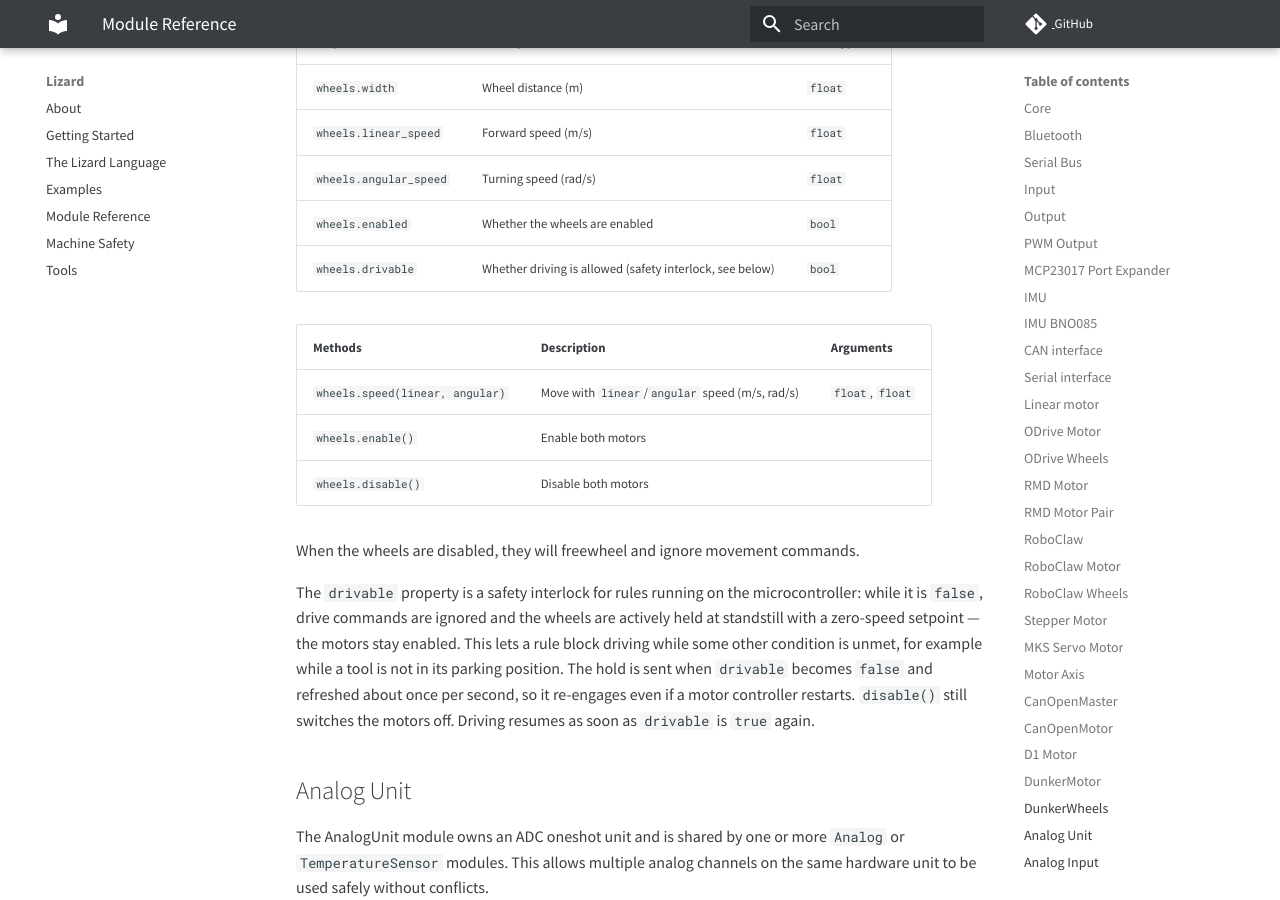
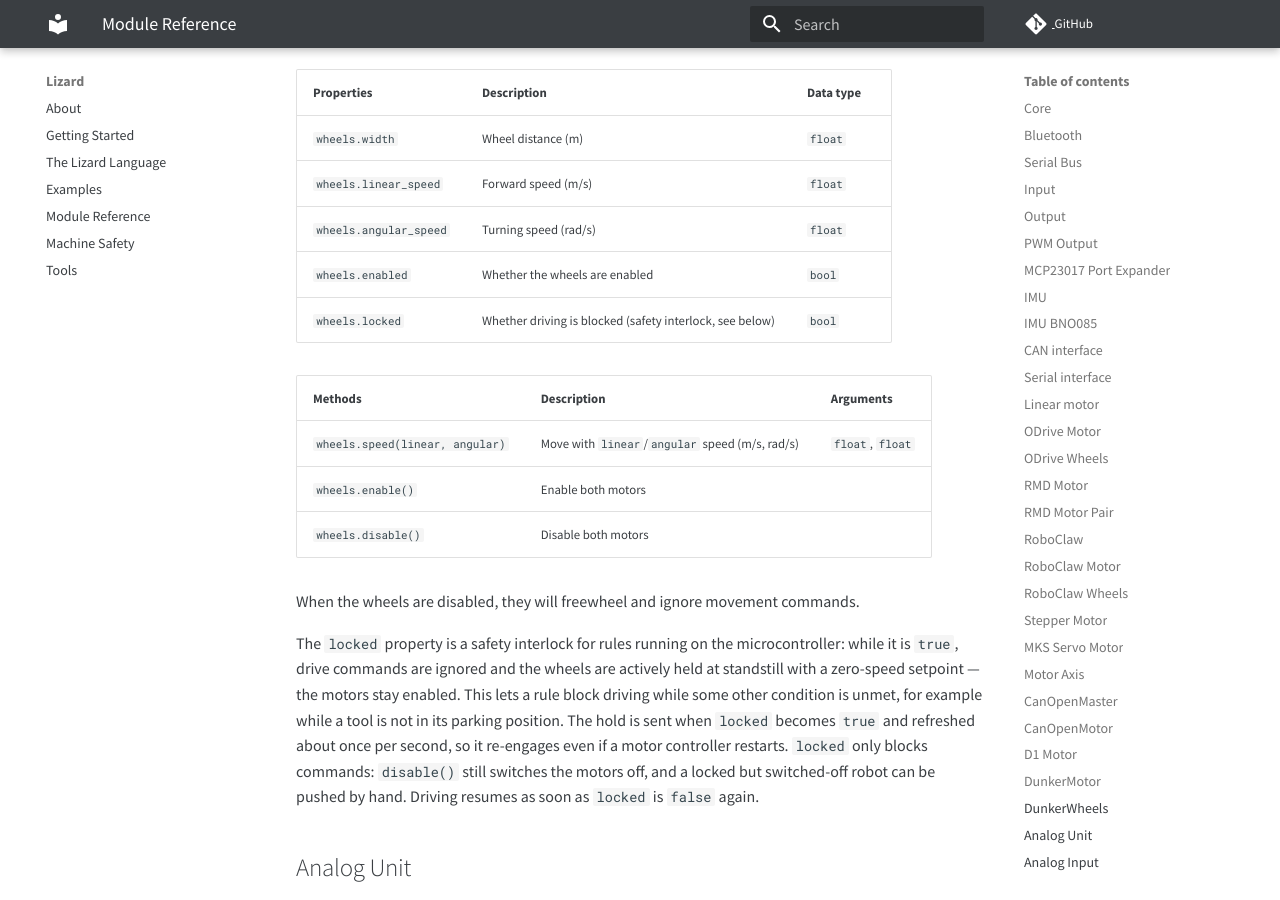
Before and after one commit to zauberzeug/lizard, an MkDocs documentation site: the page built from docs/module_reference.md, in a window 1280 px wide and 900 px high, scrolled down 33887 px. Built offline with MkDocs 1.6.1 and Material for MkDocs 9.7.7, drawn with Linux system fonts in a browser that asks for light colours; comment, search, counter and statistics services are not loaded; some of the changed text lies outside the part shown.

Commit message:
Rename the drivable interlock to locked
Per review: locked reads correctly in every reachable state — it names the
input lock (commands are refused), which stays true even while off() has the
physical hold suspended, and it is the adjective of "interlock". The default
flips to false and may_drive() becomes enabled && !locked; the hold and
shadow-sync machinery is unchanged. Docs gain an explicit precedence sentence
(locked only blocks commands; disable()/off() still switch the motors off).

```diff
--- a/docs/module_reference.md
+++ b/docs/module_reference.md
@@ -538,7 +538,7 @@
 | `wheels.linear_speed`  | Forward speed (m/s)                                      | `float`   |
 | `wheels.angular_speed` | Turning speed (rad/s)                                    | `float`   |
 | `wheels.enabled`       | Whether the wheels are enabled                           | `bool`    |
-| `wheels.drivable`      | Whether driving is allowed (safety interlock, see below) | `bool`    |
+| `wheels.locked`        | Whether driving is blocked (safety interlock, see below) | `bool`    |
 
 | Methods                         | Description                                     | Arguments        |
 | ------------------------------- | ----------------------------------------------- | ---------------- |
@@ -552,12 +552,13 @@
 This allows disabling the wheels permanently by setting `enabled = false` in conjunction with calling the `off()` method.
 Now the vehicle can be pushed manually with motors turned off, without taking care of every line of code potentially re-activating the motors.
 
-The `drivable` property is a safety interlock for rules running on the microcontroller:
-while it is `false`, drive commands are ignored and the wheels are actively held at standstill with a zero-speed setpoint — the motors stay enabled.
+The `locked` property is a safety interlock for rules running on the microcontroller:
+while it is `true`, drive commands are ignored and the wheels are actively held at standstill with a zero-speed setpoint — the motors stay enabled.
 This lets a rule block driving while some other condition is unmet, for example while a tool is not in its parking position.
-The hold is sent when `drivable` becomes `false` and refreshed about once per second, so it re-engages even if a motor controller restarts.
-`disable()` and `off()` still switch the motors off; `off()` also suspends the hold until `enable()` is called or `drivable` changes.
-Driving resumes as soon as `drivable` is `true` again.
+The hold is sent when `locked` becomes `true` and refreshed about once per second, so it re-engages even if a motor controller restarts.
+`locked` only blocks commands: `disable()` and `off()` still switch the motors off, and a locked but switched-off robot can be pushed by hand.
+`off()` also suspends the hold until `enable()` is called or `locked` changes.
+Driving resumes as soon as `locked` is `false` again.
 
 ## RMD Motor
 
@@ -686,7 +687,7 @@
 | `wheels.angular_speed` | Turning speed (rad/s)                                    | `float`   |
 | `wheels.m_per_tick`    | Meters per encoder tick                                  | `float`   |
 | `wheels.enabled`       | Whether motors react to commands                         | `bool`    |
-| `wheels.drivable`      | Whether driving is allowed (safety interlock, see below) | `bool`    |
+| `wheels.locked`        | Whether driving is blocked (safety interlock, see below) | `bool`    |
 
 | Methods                         | Description                                     | Arguments        |
 | ------------------------------- | ----------------------------------------------- | ---------------- |
@@ -698,12 +699,13 @@
 
 When the wheels are disabled, they will stop and ignore movement commands.
 
-The `drivable` property is a safety interlock for rules running on the microcontroller:
-while it is `false`, drive commands are ignored and the wheels are actively held at standstill with a zero-speed setpoint — the motors stay enabled.
+The `locked` property is a safety interlock for rules running on the microcontroller:
+while it is `true`, drive commands are ignored and the wheels are actively held at standstill with a zero-speed setpoint — the motors stay enabled.
 This lets a rule block driving while some other condition is unmet, for example while a tool is not in its parking position.
-The hold is sent when `drivable` becomes `false` and refreshed about once per second, so it re-engages even if a motor controller restarts.
-`disable()` and `off()` still switch the motors off; `off()` also suspends the hold until `enable()` is called or `drivable` changes.
-Driving resumes as soon as `drivable` is `true` again.
+The hold is sent when `locked` becomes `true` and refreshed about once per second, so it re-engages even if a motor controller restarts.
+`locked` only blocks commands: `disable()` and `off()` still switch the motors off, and a locked but switched-off robot can be pushed by hand.
+`off()` also suspends the hold until `enable()` is called or `locked` changes.
+Driving resumes as soon as `locked` is `false` again.
 
 ## Stepper Motor
 
@@ -1022,7 +1024,7 @@
 | `wheels.linear_speed`  | Forward speed (m/s)                                      | `float`   |
 | `wheels.angular_speed` | Turning speed (rad/s)                                    | `float`   |
 | `wheels.enabled`       | Whether the wheels are enabled                           | `bool`    |
-| `wheels.drivable`      | Whether driving is allowed (safety interlock, see below) | `bool`    |
+| `wheels.locked`        | Whether driving is blocked (safety interlock, see below) | `bool`    |
 
 | Methods                         | Description                                     | Arguments        |
 | ------------------------------- | ----------------------------------------------- | ---------------- |
@@ -1032,12 +1034,12 @@
 
 When the wheels are disabled, they will freewheel and ignore movement commands.
 
-The `drivable` property is a safety interlock for rules running on the microcontroller:
-while it is `false`, drive commands are ignored and the wheels are actively held at standstill with a zero-speed setpoint — the motors stay enabled.
+The `locked` property is a safety interlock for rules running on the microcontroller:
+while it is `true`, drive commands are ignored and the wheels are actively held at standstill with a zero-speed setpoint — the motors stay enabled.
 This lets a rule block driving while some other condition is unmet, for example while a tool is not in its parking position.
-The hold is sent when `drivable` becomes `false` and refreshed about once per second, so it re-engages even if a motor controller restarts.
-`disable()` still switches the motors off.
-Driving resumes as soon as `drivable` is `true` again.
+The hold is sent when `locked` becomes `true` and refreshed about once per second, so it re-engages even if a motor controller restarts.
+`locked` only blocks commands: `disable()` still switches the motors off, and a locked but switched-off robot can be pushed by hand.
+Driving resumes as soon as `locked` is `false` again.
 
 ## Analog Unit
 
```
Also changed, not shown: 2 other files.
